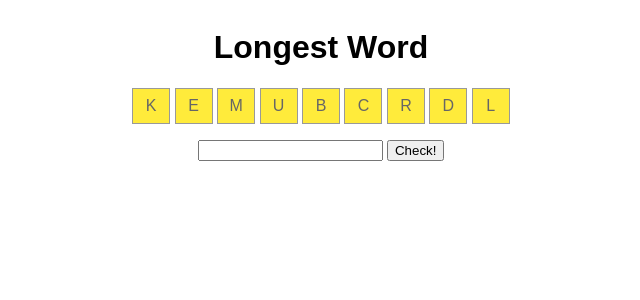
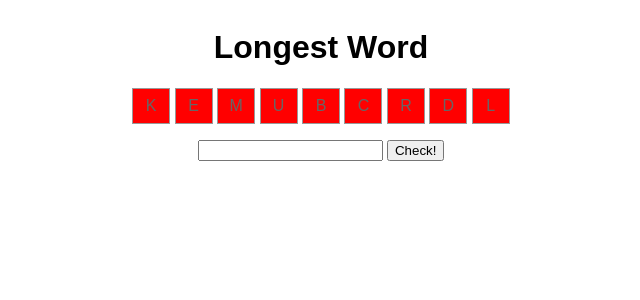
Before and after one commit to renchristelle/longest-word, a Flask app: page / in a window 1280 px wide. Shown: the top 300 px of the page, without its empty margins (319-959 px from the left). Run offline with Flask 3, Linux system fonts and the light colour scheme.

Commit message:
Change letters to red colour

```diff
--- a/static/style.css
+++ b/static/style.css
@@ -27,6 +27,6 @@ body {
 
 .letter {
   /* [...] */
-  background-color: #FFEB3B;
+  background-color: red;
   color: #666;
 }
```
